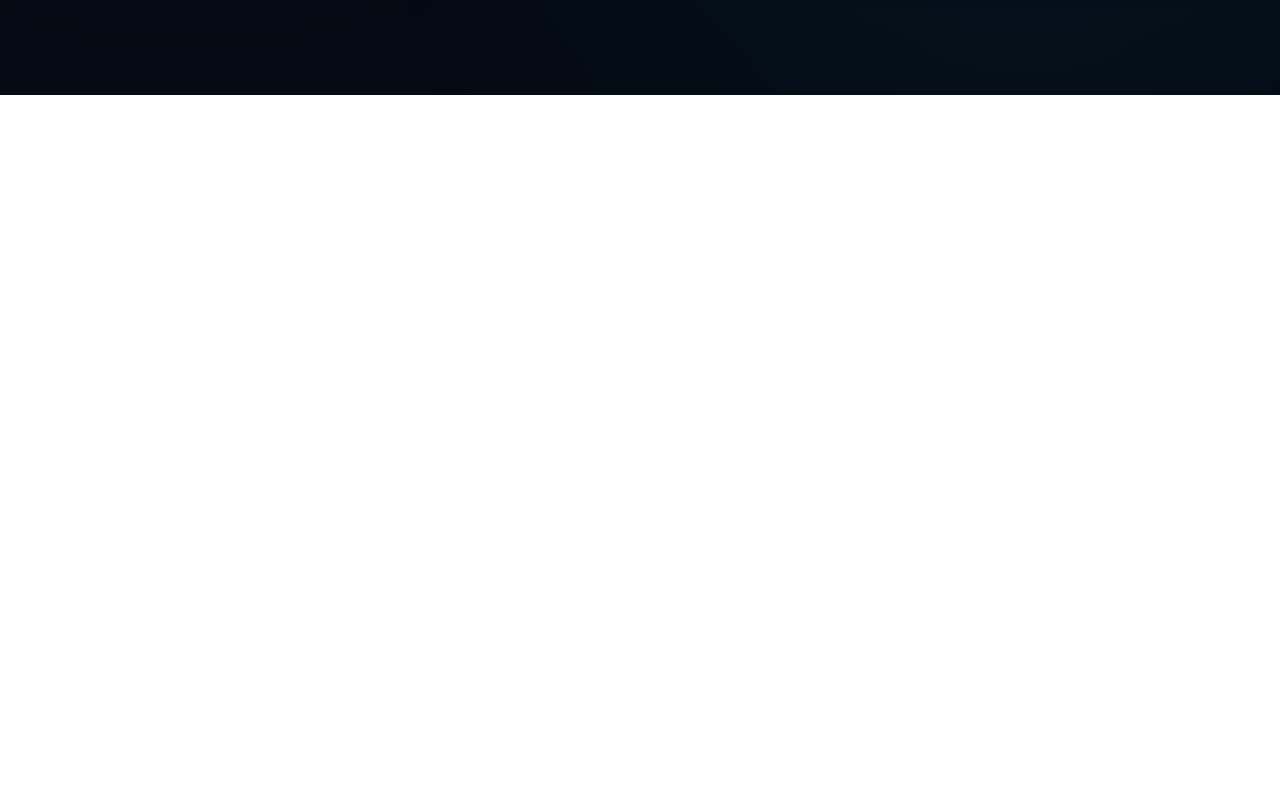
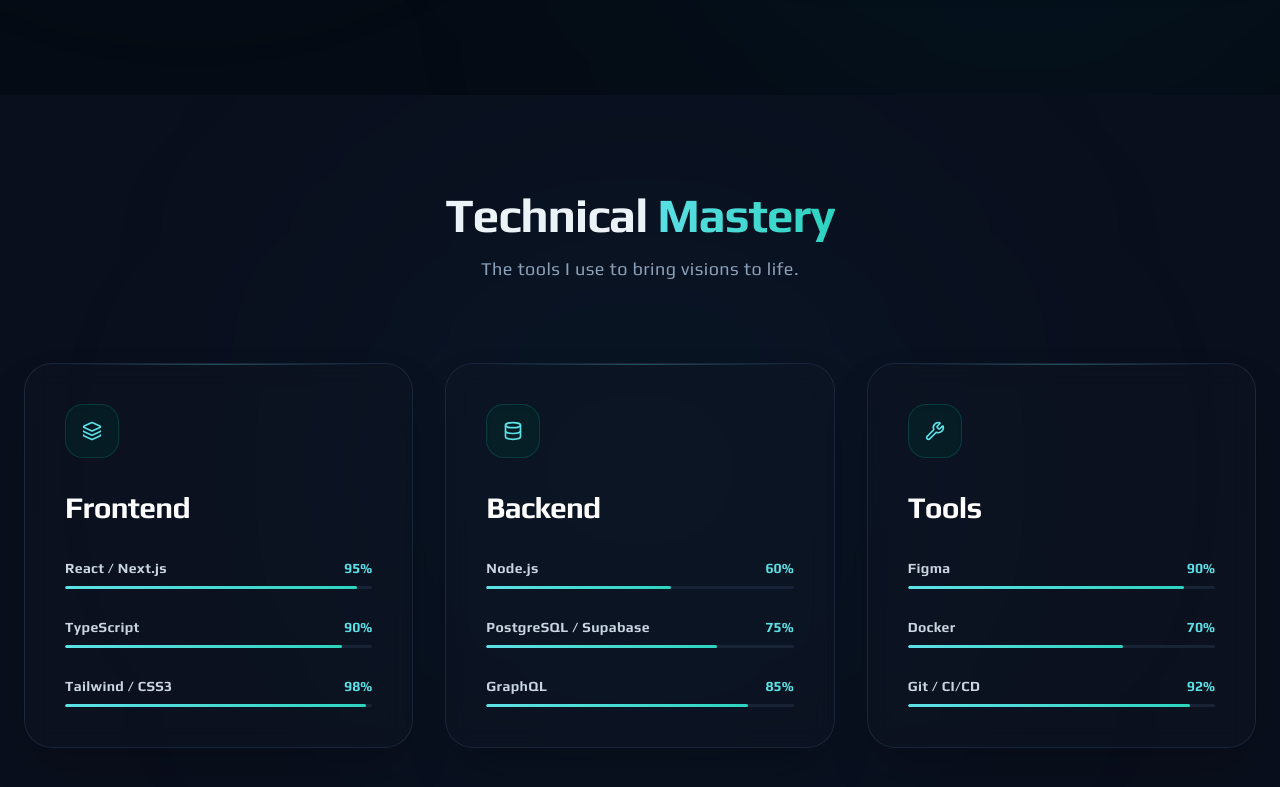
Before and after one commit to Niamulhuda-Nahid/Nahid-Pramanik, a React (Vite) app: page / in a window 1280 px wide. Shown: the part 1415-2202 px from the top of the page. Before the commit the page ends 1510 px from the top, so only its background shows below. Built offline with nearby package versions, Linux system fonts and the light colour scheme.

Commit message:
Add Technical Mastery component and update Home page to include it; also add .vercel to .gitignore

```diff
--- /dev/null
+++ b/src/components/MainComponent/Home/TechnicalMastery.jsx
@@ -0,0 +1,146 @@
+import React from "react";
+import { Layers, Database, Wrench } from "lucide-react";
+
+export default function TechnicalMastery() {
+  // Map icons safely
+  const getIcon = (iconName) => {
+    switch (iconName) {
+      case "layers":
+        return <Layers className="w-5 h-5" />;
+      case "database":
+        return <Database className="w-5 h-5" />;
+      case "wrench":
+        return <Wrench className="w-5 h-5" />;
+      default:
+        return <Layers className="w-5 h-5" />;
+    }
+  };
+
+  return (
+    <section className="relative w-full bg-[#0a0f1d] py-16 px-6 md:py-24 text-white overflow-hidden">
+      {/* Structural ambient decorative background */}
+      <div className="absolute top-1/2 left-1/2 -translate-x-1/2 -translate-y-1/2 w-150 h-150 bg-cyan-500/5 rounded-full blur-[150px] pointer-events-none" />
+
+      <div className="max-w-7xl mx-auto flex flex-col items-center">
+        {/* Header Block */}
+        <div className="text-center mb-16 md:mb-20 max-w-2xl">
+          <h2 className="text-4xl md:text-5xl font-bold tracking-tight text-slate-100 mb-4">
+            Technical{" "}
+            <span className="bg-linear-to-r from-[#5ce1e6] to-[#2dd4bf] bg-clip-text text-transparent">
+              Mastery
+            </span>
+          </h2>
+          <p className="text-slate-400 text-lg font-light tracking-wide">
+            The tools I use to bring visions to life.
+          </p>
+        </div>
+
+        {/* Categories Grid */}
+        <div className="grid grid-cols-1 md:grid-cols-3 gap-8 w-full">
+          {masteryCards.map((card, idx) => (
+            <div
+              key={card.id}
+              className="bg-[#111827]/30 border border-slate-800/90 rounded-[28px] p-8 md:p-10 backdrop-blur-md shadow-2xl relative transition-all duration-300 hover:border-slate-700/60 hover:-translate-y-1 group"
+            >
+              {/* Top border glowing highlight effect */}
+              <div className="absolute top-0 left-10 right-10 h-px bg-linear-to-r from-transparent via-[#5ce1e6]/30 to-transparent group-hover:via-[#5ce1e6]/60 transition-all duration-500" />
+
+              {/* Custom SVG Icon Container matches theme */}
+              <div className="inline-flex items-center justify-center p-4 bg-teal-950/40 border border-teal-500/20 text-[#5ce1e6] rounded-2xl mb-8 shadow-inner">
+                {getIcon(card.icon)}
+              </div>
+
+              {/* Category Header */}
+              <h3 className="text-3xl font-bold text-white tracking-tight mb-8">
+                {card.category}
+              </h3>
+
+              {/* Skills Progress list */}
+              <div className="space-y-7">
+                {card.skills.map((skill, sIdx) => (
+                  <div key={sIdx} className="space-y-2">
+                    <div className="flex justify-between items-center text-sm">
+                      <span className="font-semibold text-slate-300 tracking-wide">
+                        {skill.name}
+                      </span>
+                      <span className="font-bold text-[#5ce1e6]">
+                        {skill.value}%
+                      </span>
+                    </div>
+                    {/* Mastery Custom Progress Bar */}
+                    <div className="h-0.75 bg-slate-800/80 rounded-full w-full overflow-hidden">
+                      <div
+                        className="bg-linear-to-r from-[#5ce1e6] to-[#2dd4bf] h-full rounded-full transition-all duration-1000 ease-out"
+                        style={{ width: `${skill.value}%` }}
+                      />
+                    </div>
+                  </div>
+                ))}
+              </div>
+            </div>
+          ))}
+        </div>
+      </div>
+    </section>
+  );
+}
+
+const masteryCards = [
+  {
+    id: "frontend",
+    category: "Frontend",
+    icon: "layers",
+    skills: [
+      {
+        name: "React / Next.js",
+        value: 95,
+      },
+      {
+        name: "TypeScript",
+        value: 90,
+      },
+      {
+        name: "Tailwind / CSS3",
+        value: 98,
+      },
+    ],
+  },
+  {
+    id: "backend",
+    category: "Backend",
+    icon: "database",
+    skills: [
+      {
+        name: "Node.js",
+        value: 60,
+      },
+      {
+        name: "PostgreSQL / Supabase",
+        value: 75,
+      },
+      {
+        name: "GraphQL",
+        value: 85,
+      },
+    ],
+  },
+  {
+    id: "tools",
+    category: "Tools",
+    icon: "wrench",
+    skills: [
+      {
+        name: "Figma",
+        value: 90,
+      },
+      {
+        name: "Docker",
+        value: 70,
+      },
+      {
+        name: "Git / CI/CD",
+        value: 92,
+      },
+    ],
+  },
+];
--- a/src/pages/LandingPages/Home.jsx
+++ b/src/pages/LandingPages/Home.jsx
@@ -1,5 +1,6 @@
 import BridgingTheGap from "@/components/MainComponent/Home/BridgingTheGap";
 import Hero from "@/components/MainComponent/Home/Hero";
+import TechnicalMastery from "@/components/MainComponent/Home/TechnicalMastery";
 
 const MinimalHero = () => {
 
@@ -7,6 +8,7 @@
     <div className="bg-[#050B14]">
       <Hero />
       <BridgingTheGap />
+      <TechnicalMastery />
     </div>
   );
 };
```
Also changed, not shown: 1 other file (tests, documents, lock files or other folders).
